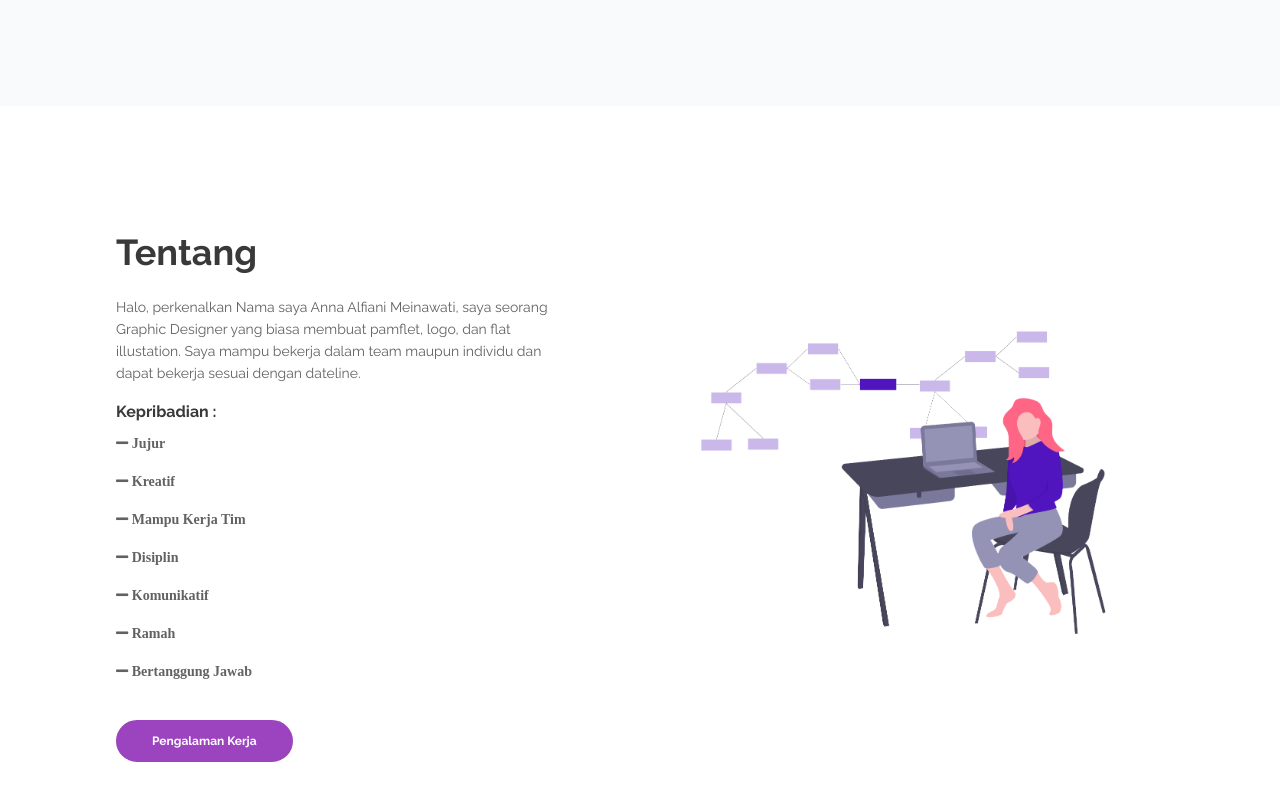
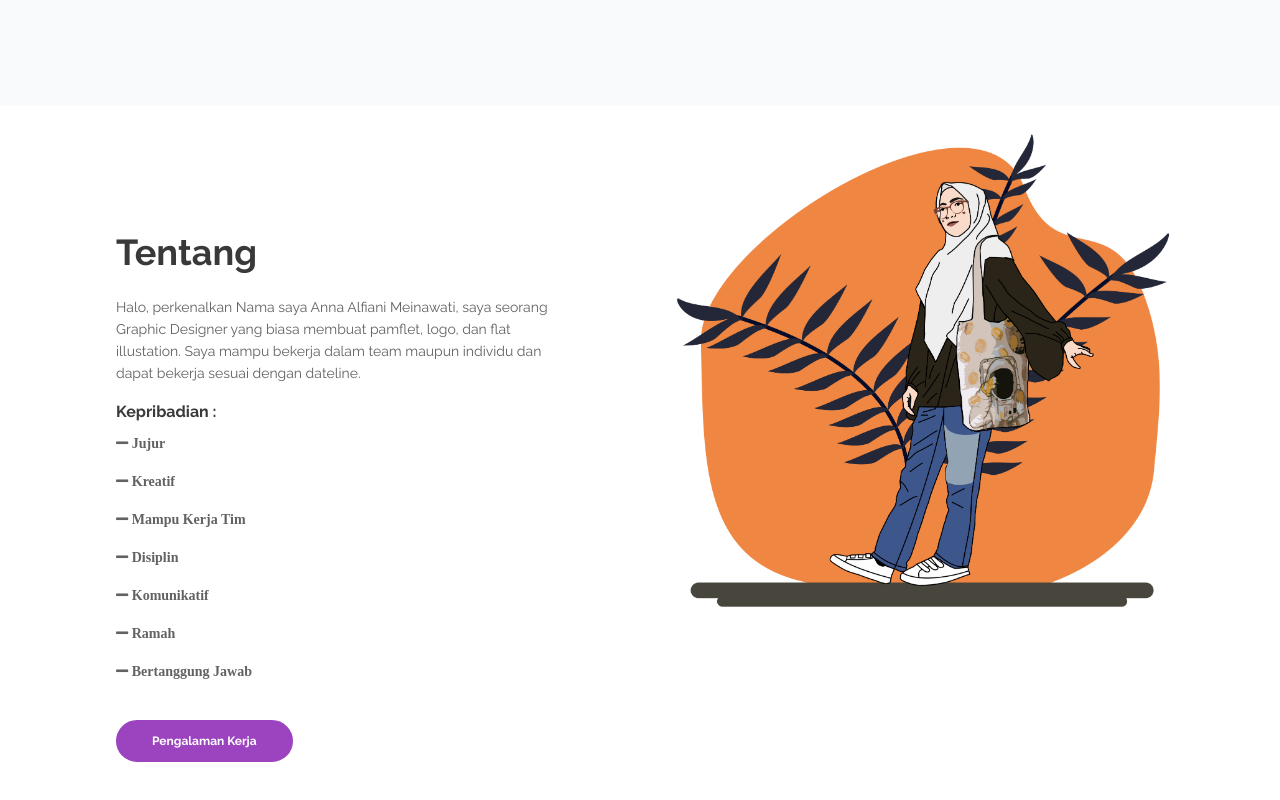
Before and after one commit to Annaalfiani/Annaalfiani.github.io, a plain HTML site: page index.html in a window 1280 px wide. Shown: the part 1410-2210 px from the top of the page. Drawn offline with Linux system fonts and the light colour scheme.

Commit message:
Portofolio

```diff
--- a/index.html
+++ b/index.html
@@ -274,7 +274,7 @@
                 </div> <!-- end of col -->
                 <div class="col-lg-6">
                     <div class="image-container">
-                        <img class="img-fluid" src="images/about.png" alt="alternative">
+                        <img class="img-fluid" src="images/Annaku.png" alt="alternative">
                     </div> <!-- end of image-container -->
                 </div> <!-- end of col -->
             </div> <!-- end of row -->
```
Also changed, not shown: images/Annaku.png (added).
